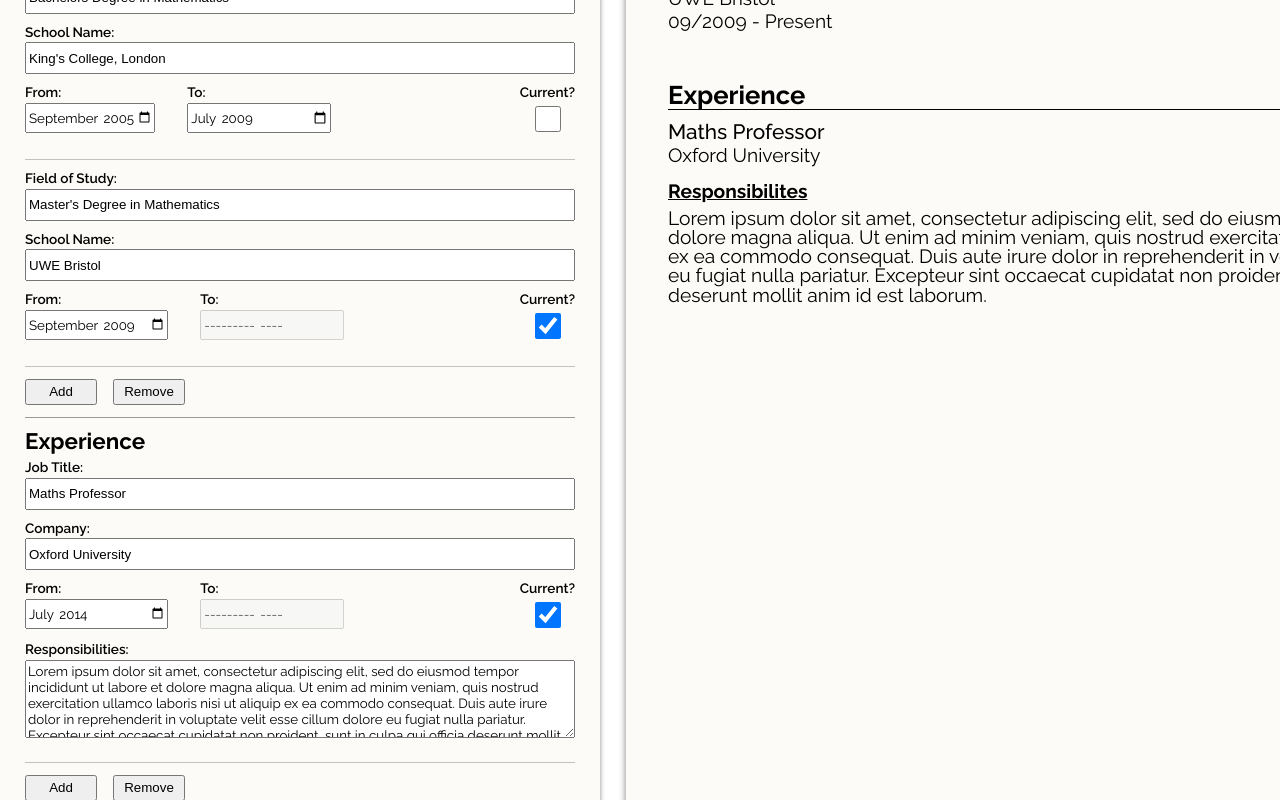
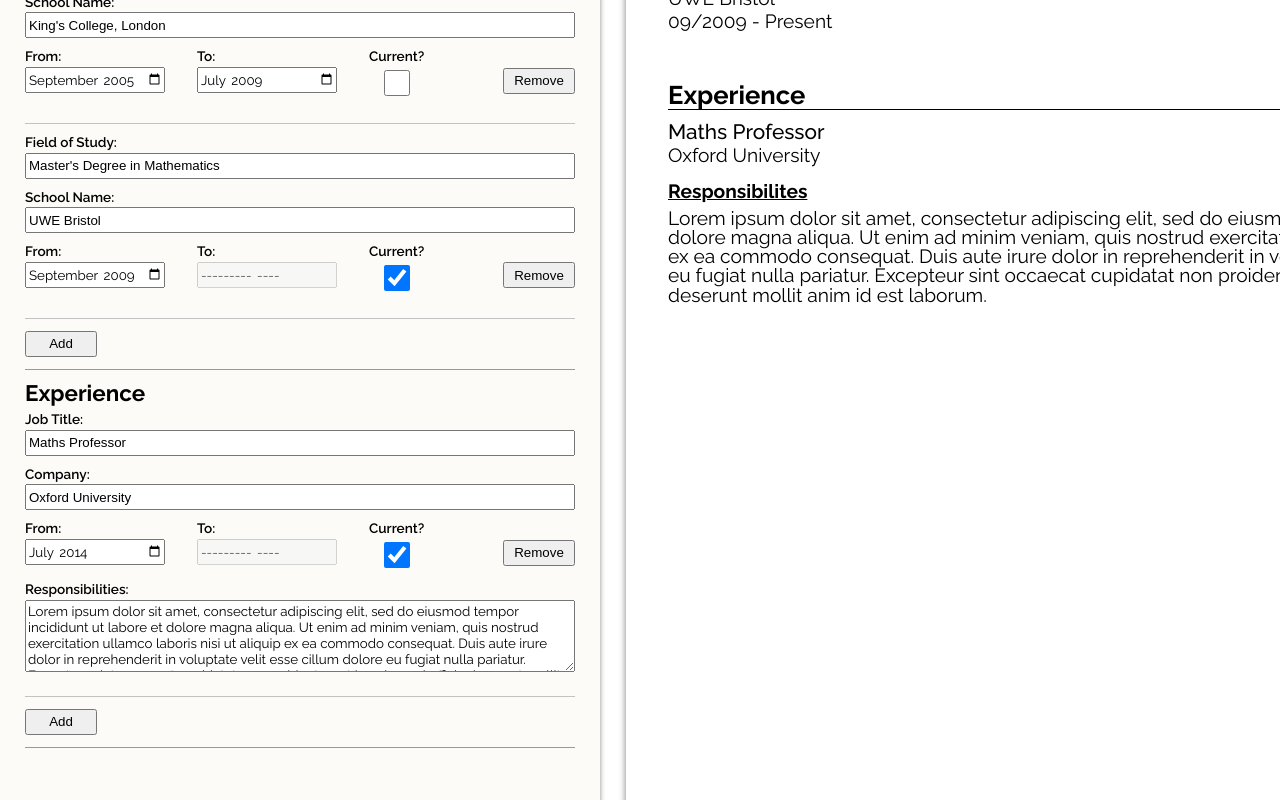
Before and after one commit to mikeplant/cv-builder, a React (Vite) app: page / in a window 1280 px wide. Shown: the part 540-1340 px from the top of the page. Built offline with nearby package versions, Linux system fonts and the light colour scheme.

Commit message:
Add individual education/experience delete func, fix whitespace at bottom of page bug

```diff
--- a/src/App.jsx
+++ b/src/App.jsx
@@ -33,9 +33,9 @@ function App() {
       setColors(updatedColors);
     },
     // Education Updaters
-    removeEducation: (e) => {
+    deleteEducation: (e, id) => {
       e.preventDefault();
-      const updatedArr = education.slice(0, -1);
+      const updatedArr = education.filter((edu) => edu.id !== id);
       setEducation(updatedArr);
     },
     addEducation: (newEducation) => {
@@ -56,9 +56,9 @@ function App() {
       setEducation(updatedArr);
     },
     // Experience updaters
-    removeExperience: (e) => {
+    deleteExperience: (e, id) => {
       e.preventDefault();
-      const updatedArr = experience.slice(0, -1);
+      const updatedArr = experience.filter((exp) => exp.id !== id);
       setExperience(updatedArr);
     },
     addExperience: (newExperience) => {
@@ -82,6 +82,7 @@ function App() {
 
   return (
     <>
+      <div className="wrapper">
         <Header />
         <FormSection
           generalInfo={generalInfo}
@@ -96,6 +97,7 @@ function App() {
           experience={experience}
           colors={colors}
         />
+      </div>
     </>
   );
 }
--- a/src/components/Education.jsx
+++ b/src/components/Education.jsx
@@ -27,13 +27,6 @@ function Education({ education, onChange }) {
         <button className="add-education-btn" onClick={(e) => addSection(e)}>
           Add
         </button>
-        {education.length > 0 ? (
-          <button className="remove-btn" onClick={onChange.removeEducation}>
-            Remove
-          </button>
-        ) : (
-          ""
-        )}
       </div>
 
       <div className="divider-line"></div>
--- a/src/components/EducationSection.jsx
+++ b/src/components/EducationSection.jsx
@@ -46,7 +46,7 @@ function EducationSection({ edu, onChange }) {
           ></input>
         </label>
 
-        <label className="push-right">
+        <label>
           Current?
           <input
             type="checkbox"
@@ -56,7 +56,14 @@ function EducationSection({ edu, onChange }) {
             }}
           ></input>
         </label>
+        <button
+          className="push-right remove-btn"
+          onClick={(e) => onChange.deleteEducation(e, edu.id)}
+        >
+          Remove
+        </button>
       </div>
+
       <div className="divider-line-light"></div>
     </div>
   );
--- a/src/components/Experience.jsx
+++ b/src/components/Experience.jsx
@@ -28,13 +28,6 @@ function Experience({ experience, onChange }) {
         <button className="add-education-btn" onClick={(e) => addSection(e)}>
           Add
         </button>
-        {experience.length > 0 ? (
-          <button className="remove-btn" onClick={onChange.removeExperience}>
-            Remove
-          </button>
-        ) : (
-          ""
-        )}
       </div>
 
       <div className="divider-line"></div>
--- a/src/components/ExperienceSection.jsx
+++ b/src/components/ExperienceSection.jsx
@@ -44,7 +44,7 @@ function ExperienceSection({ exp, onChange }) {
             onChange={(e) => onChange.updateExperienceField(e, exp.id)}
           ></input>
         </label>
-        <label className="push-right">
+        <label>
           Current?
           <input
             type="checkbox"
@@ -52,6 +52,12 @@ function ExperienceSection({ exp, onChange }) {
             onChange={(e) => onChange.experienceIsCurrent(e, exp.id)}
           ></input>
         </label>
+        <button
+          className="push-right remove-btn"
+          onClick={(e) => onChange.deleteExperience(e, exp.id)}
+        >
+          Remove
+        </button>
       </div>
       <label>
         Responsibilities:
--- a/src/index.css
+++ b/src/index.css
@@ -4,6 +4,7 @@
 }
 
 * {
+  box-sizing: border-box;
   --color-one: #2d3142;
   --color-two: #4f5d75;
   --color-three: #bfc0c0;
@@ -24,12 +25,11 @@ input[type="month"] {
 }
 
 body {
-  height: 100vh;
   font-family: "Raleway", "Segoe UI", Tahoma, Geneva, Verdana, sans-serif;
   font-size: 16px;
 }
 
-#root {
+.wrapper {
   display: grid;
   grid-template-columns: 600px 3fr;
   grid-template-rows: 120px 8fr;
@@ -96,6 +96,19 @@ header {
   height: 26px;
 }
 
+.form button {
+  height: 26px;
+  width: 72px;
+}
+
+input[type="month"] {
+  width: 140px;
+}
+
+.remove-btn {
+  align-self: center;
+}
+
 .color-input-container {
   display: flex;
   align-items: center;
@@ -123,3 +136,9 @@ header {
   left: -10px;
   top: -10px;
 }
+
+footer {
+  background-color: #055755;
+  grid-row: 3;
+  grid-column: 1 / -1;
+}
--- a/src/styles/CvPreview.css
+++ b/src/styles/CvPreview.css
@@ -1,6 +1,7 @@
 .cv-preview-container {
   width: 1002px;
-  background-color: var(--color-four);
+  min-height: 1400px;
+  /* background-color: var(--color-four); */
   box-shadow: 0 0 6px 1px #999;
 }
 
@@ -34,7 +35,6 @@
 }
 
 .preview-inner {
-  height: 100%;
   padding: 16px 42px;
 }
 
--- a/src/styles/Education.css
+++ b/src/styles/Education.css
@@ -2,8 +2,3 @@
   display: flex;
   gap: 16px;
 }
-
-.education-btn-container button {
-  height: 26px;
-  width: 72px;
-}
```
Lines whose indentation alone changed are shown as unchanged.
